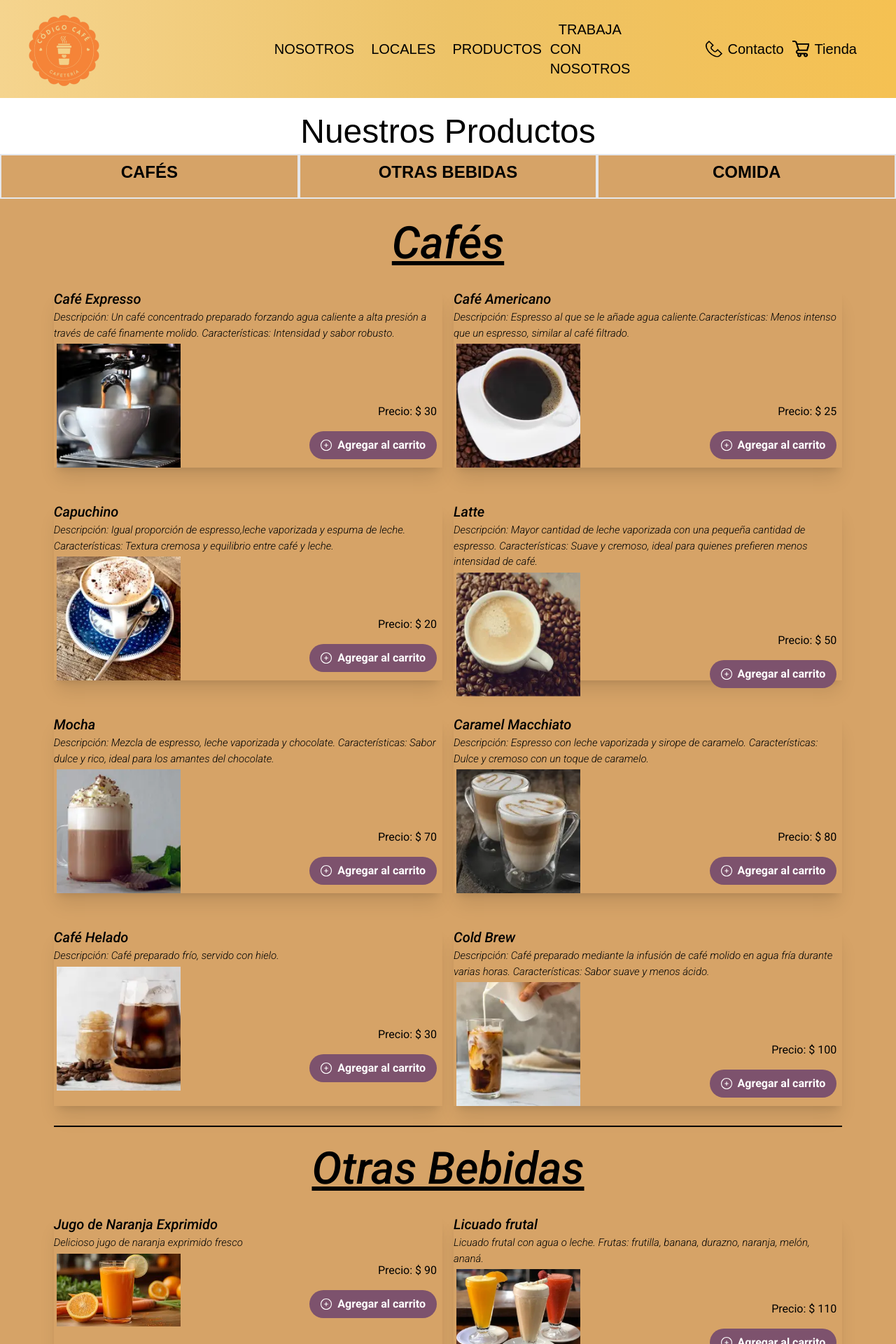
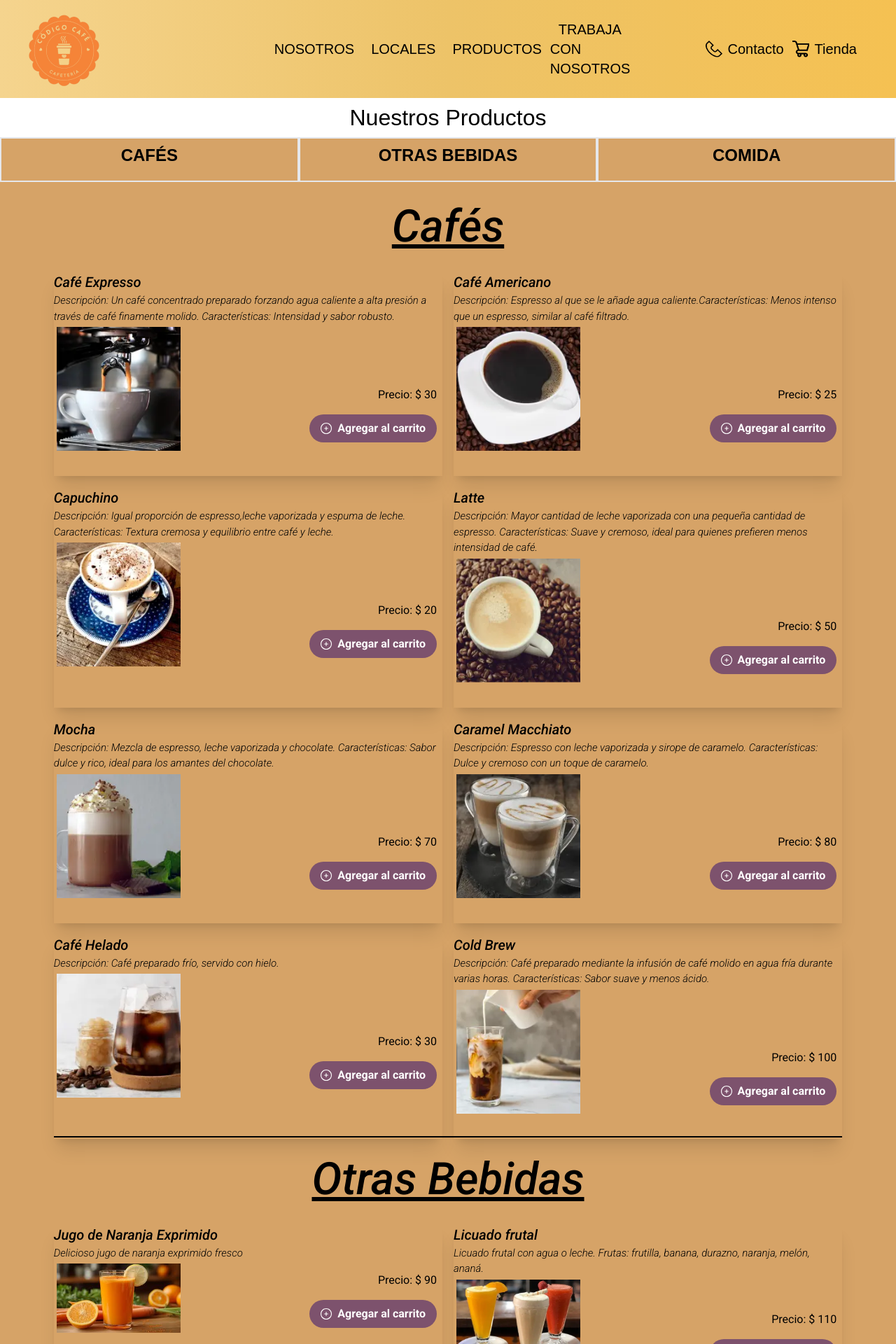
Before and after one commit to Leonardo-Valtorta/codigo-cafe, a Next.js app: page /products in a window 1280 px wide. Shown: the top 1920 px of the page at 70% size. Built offline with nearby package versions, Linux system fonts and the light colour scheme; a web font is replaced by a local one.

Commit message:
retoque productos. modificacion PortadaDos

```diff
--- a/src/components/PortadaDos.js
+++ b/src/components/PortadaDos.js
@@ -1,9 +1,9 @@
 const PortadaDos = ({titulo}) => {
     return (
         <>
-            <div className="flex w-full bg-white py-3 h-20 justify-center text-black">
+            <div className="flex w-full bg-white py-1  justify-center text-black">
 
-                <p className="text-center text-[32px] font-titleCart sm:text-[48px] px-8 text-black">
+                <p className="text-center text-[24px] font-titleCart sm:text-[32px] px-8 text-black">
                     {titulo}
                 </p>
 
--- a/src/components/menu/ProductCard.js
+++ b/src/components/menu/ProductCard.js
@@ -8,12 +8,12 @@ const ProductCard = ({product,addToCart}) =>{
     const {id,name,price,image,description} = product;
 
     return (<>
-        <div className="h-64 flex flex-col shadow-xl my-4 w-full">
+        <div className="h-64 flex flex-col shadow-xl my-4 w-full h-full">
             <h3 className="text-[20px] font-medium italic">{name}</h3>
             <h4 className="text-[15px] font-light italic">{description}</h4>
             <div className ="flex flex-row">
                 <div className="w-2/6 p-1 md:w-150">
-                    <img src = {image} alt={name} className="h-full "/>
+                    <img src = {image} alt={name} className=" contain-fit object-fit object-cover "/>
                 </div>
                 <div className= "flex flex-col  self-end w-4/6 p-2 md:w-300">
                     <p className="py-2 font-bold-italic text-right">Precio: $ {price}</p>
```
